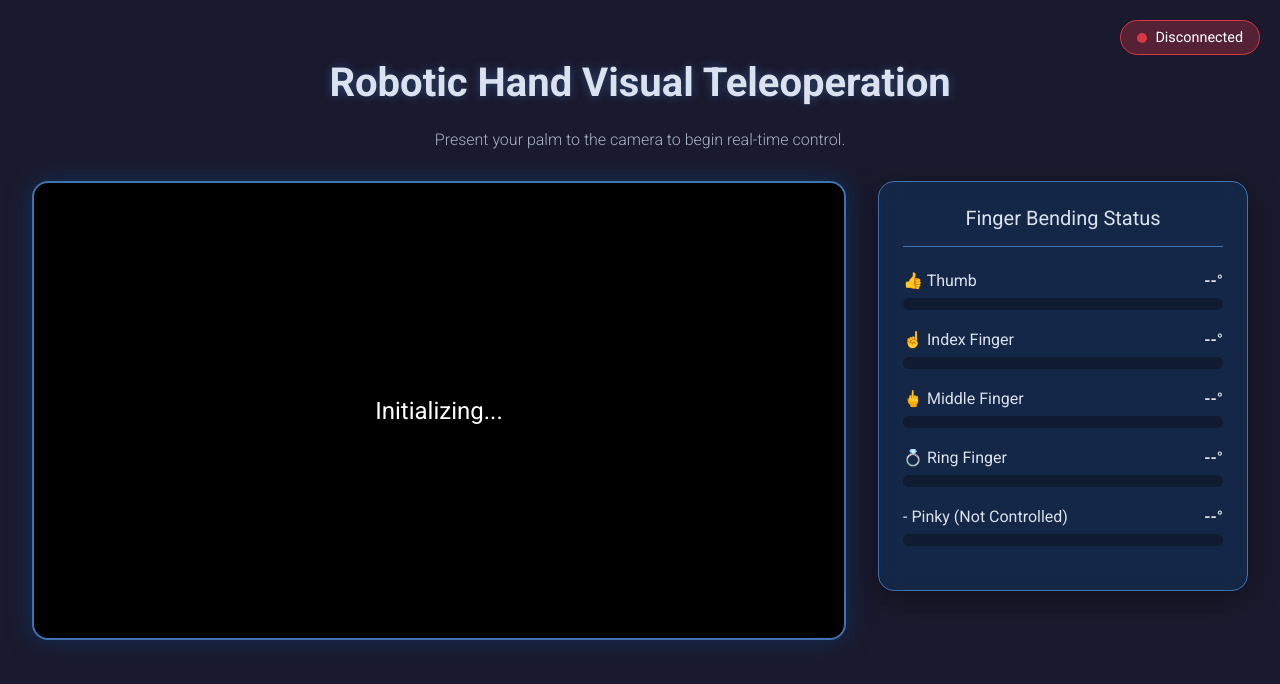
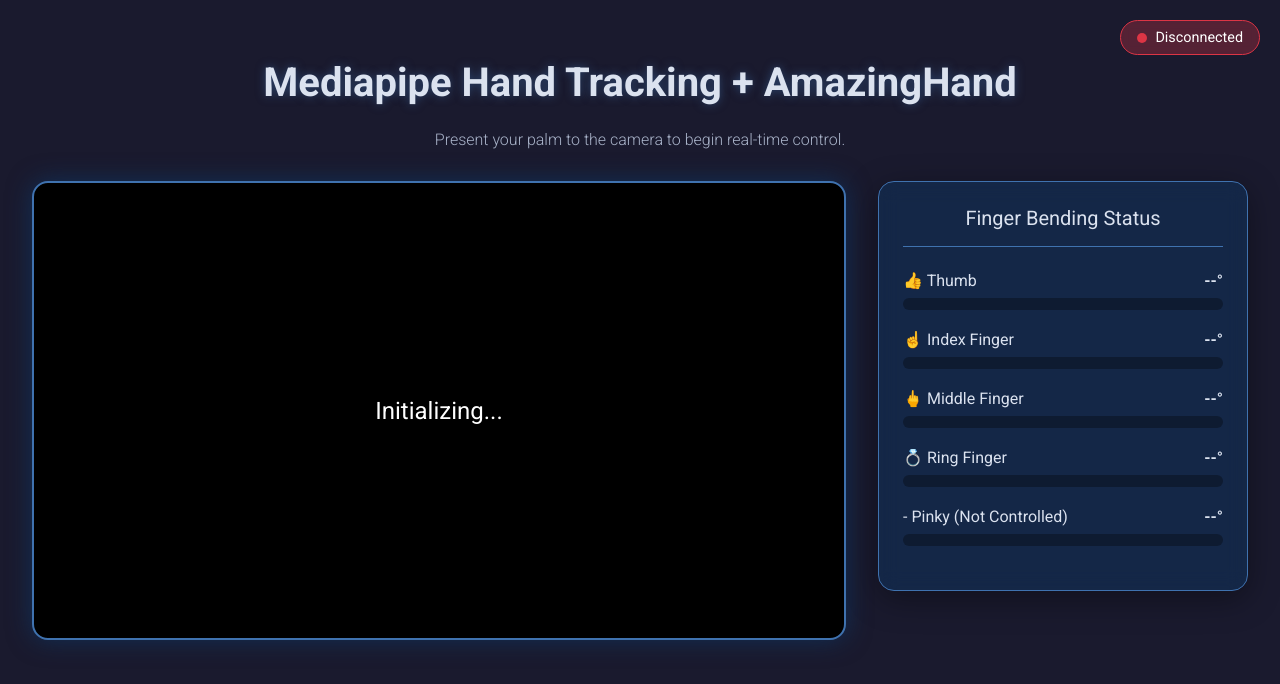
Before and after one commit to koalamango/mediapipe_amazinghand, a plain HTML site: page index.html in a window 1280 px wide. Drawn offline with Linux system fonts and the light colour scheme.

Commit message:
update README.md

```diff
--- a/index.html
+++ b/index.html
@@ -3,7 +3,7 @@
   <head>
     <meta charset="UTF-8" />
     <meta name="viewport" content="width=device-width, initial-scale=1.0" />
-    <title>Real-time Hand Tracking & Finger Angle Detection</title>
+    <title>Mediapipe Hand Tracking + AmazingHand</title>
     <link rel="preconnect" href="https://fonts.googleapis.com" />
     <link rel="preconnect" href="https://fonts.gstatic.com" crossorigin />
     <link
@@ -174,7 +174,7 @@
   </head>
   <body>
     <div id="socket-status" class="disconnected"><span>Disconnected</span></div>
-    <h1>Robotic Hand Visual Teleoperation</h1>
+    <h1>Mediapipe Hand Tracking + AmazingHand</h1>
     <p>Present your palm to the camera to begin real-time control.</p>
     <div class="main-container">
       <div id="video-container">
```
Also changed, not shown: 2 other files.
